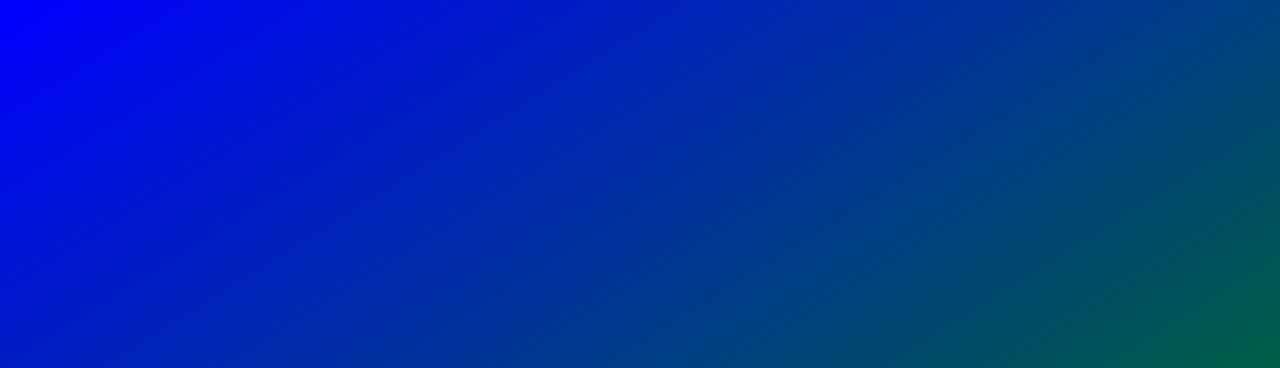
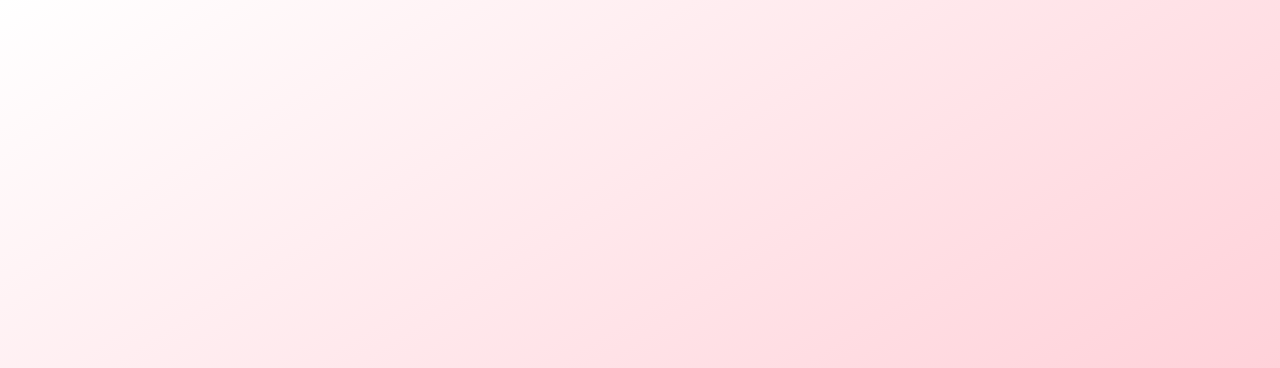
Before and after one commit to sakshish88/gitJen, a plain HTML site: page index.html in a window 1280 px wide. Shown: the top 368 px of the page. Drawn offline with Linux system fonts and the light colour scheme.

Commit message:
white pink bg

```diff
--- a/index.html
+++ b/index.html
@@ -11,7 +11,7 @@
             justify-content: center;
             align-items: center;
             height: 100vh;
-            background: linear-gradient(to bottom right, blue, green);
+            background: linear-gradient(to bottom right, white, pink);
             color: white;
             font-family: Arial, sans-serif;
         }
```
